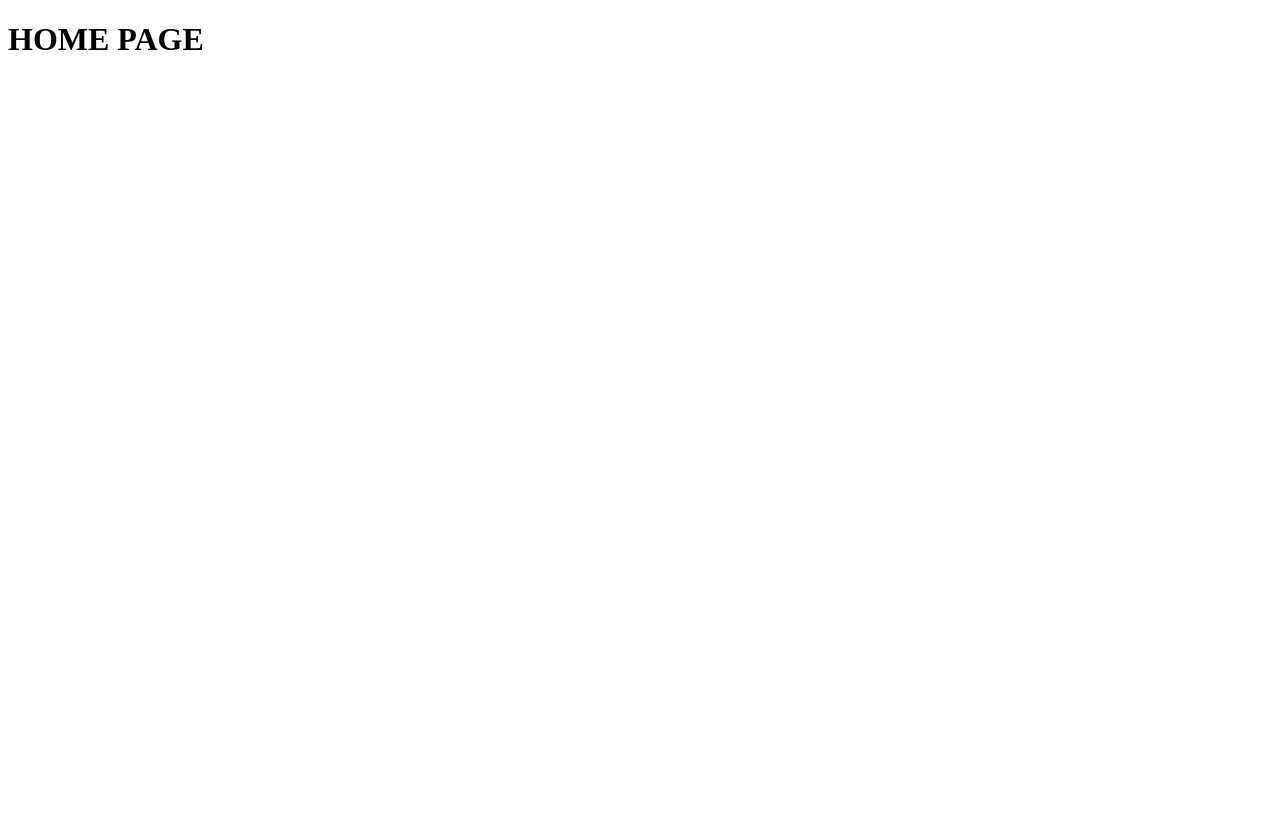
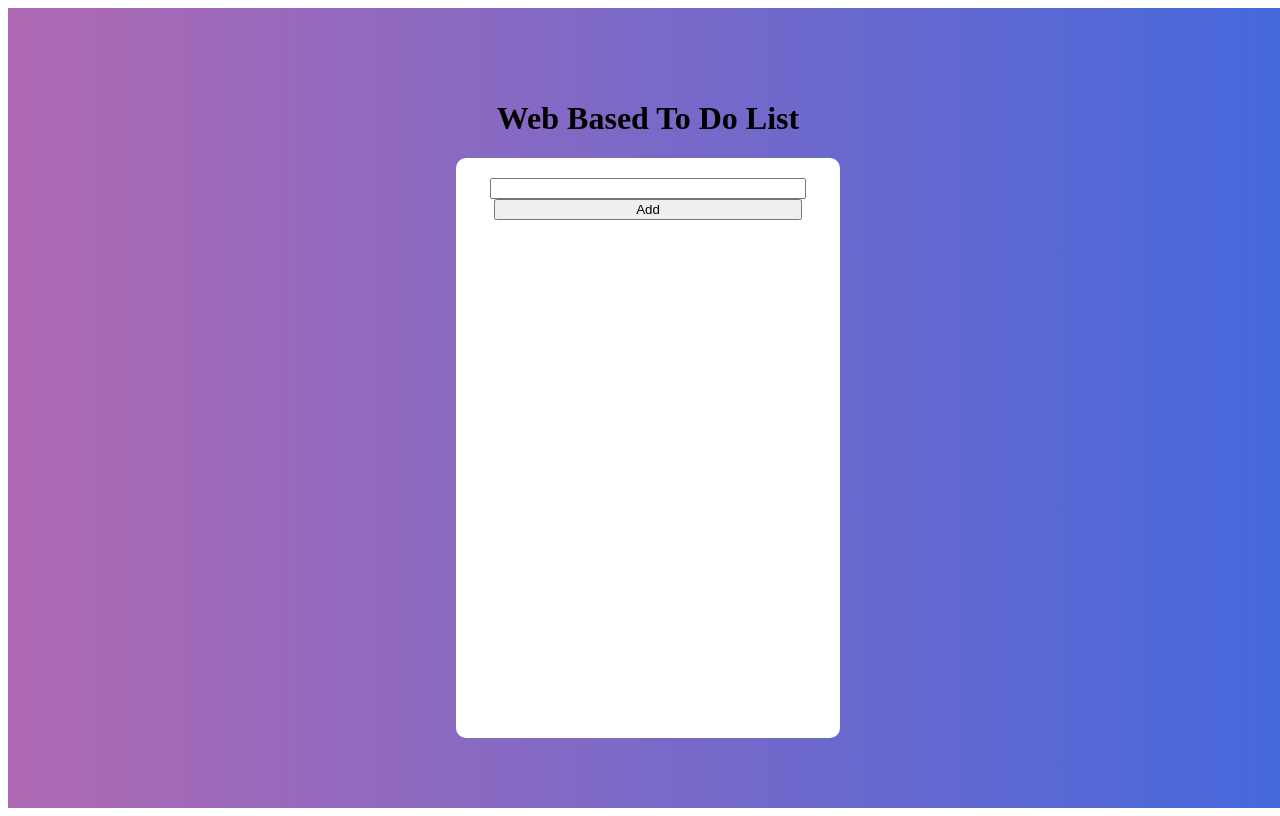
Before and after one commit to unsalsenturk/web-based-todo-list-frontend, a Vue app: page / in a window 1280 px wide. Built offline with nearby package versions, Linux system fonts and the light colour scheme.

Commit message:
Added textbox and add button | Added based css

```diff
--- a/src/components/ToDoList.vue
+++ b/src/components/ToDoList.vue
@@ -1,7 +1,18 @@
 <template>
-  <div>
-    <section id="todolist">
-    </section>
+  <div id="ToDoListMain">
+      <input
+          id="addTxt"
+          type="text"
+      >
+      <input
+          id="addBtn"
+          type="submit"
+          value="Add"
+      >
+      <section
+          id="todolist"
+      >
+      </section>
   </div>
 </template>
 
@@ -13,4 +24,19 @@ export default {
 
 <style scoped>
 
+#ToDoListMain {
+  background: #ffffff;
+  display: flex;
+  align-items: center;
+  border-radius: 10px;
+  flex-direction: column;
+  width: 30%;
+  height: 70%;
+  padding-top: 20px;
+}
+
+#addTxt,#addBtn {
+  width: 80%;
+}
+
 </style>
--- a/src/views/Home.vue
+++ b/src/views/Home.vue
@@ -1,6 +1,6 @@
 <template>
-  <div>
-    <h1> HOME PAGE</h1>
+  <div id="Home">
+    <h1>Web Based To Do List</h1>
     <to-do-list></to-do-list>
   </div>
 </template>
@@ -15,5 +15,15 @@ export default {
 </script>
 
 <style scoped>
-
+#Home {
+  background: #4568DC; /* fallback for old browsers */
+  background: -webkit-linear-gradient(to right, #B06AB3, #4568DC); /* Chrome 10-25, Safari 5.1-6 */
+  background: linear-gradient(to right, #B06AB3, #4568DC); /* W3C, IE 10+/ Edge, Firefox 16+, Chrome 26+, Opera 12+, Safari 7+ */
+  display: flex;
+  justify-content: center;
+  align-items: center;
+  flex-direction: column;
+  width: 100vw;
+  height: 100vh;
+}
 </style>
```
